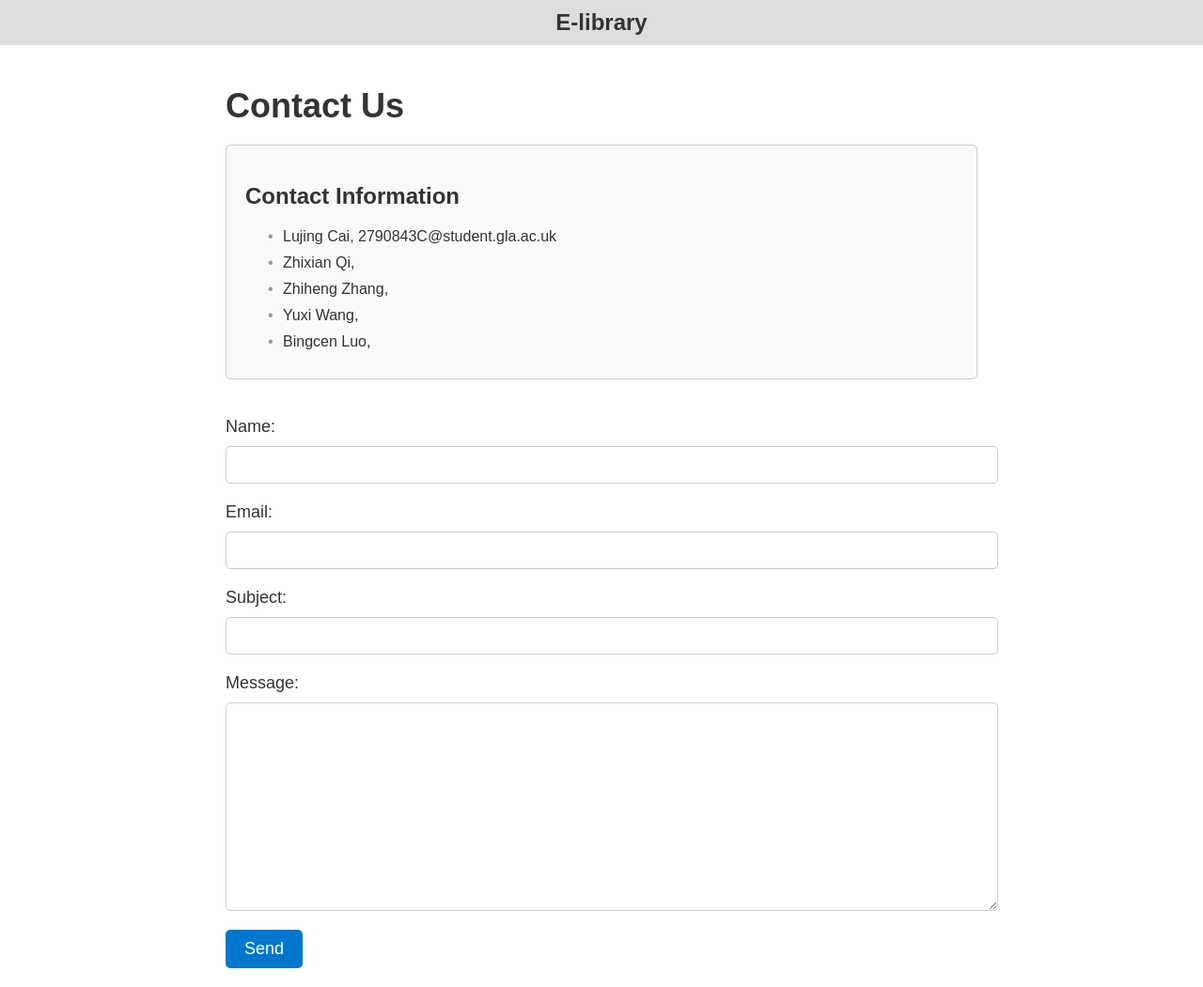
After one commit to clj769/Elibrary, a Django app: page /contactus/ in a window 1280 px wide. The commit adds this page. Shown: the whole page at 94% size. Run offline with Django 4.2, Linux system fonts and the light colour scheme.

Commit message:
create contact us, connect database

```diff
--- a/Elibrary/urls.py
+++ b/Elibrary/urls.py
@@ -21,5 +21,6 @@ from django.conf.urls.static import static
 
 urlpatterns = [
     path("admin/", admin.site.urls),
-    path('borrow_history', views.borrow_history, name='borrow_history'),
+    path('borrow_history/', views.borrow_history, name='borrow_history'),
+    path('contactus/', views.contact_us, name='contact_us'),
 ] + static(settings.STATIC_URL, document_root=settings.STATIC_ROOT)
--- a/app/views.py
+++ b/app/views.py
@@ -4,22 +4,22 @@ from django.shortcuts import render
 from app.models import User,Book,Record
 # Create your views here.
 def borrow_history(request):
-
     if request.method == 'GET':
-        #user_id = request.GET.get('user_id')
-        try:
-            user = User.objects.get(userid=1)
-        except User.DoesNotExist:
-            print("User not found.")
-        records = Record.objects.filter(user=user.username)
+        user_id = request.GET.get('user_id')
+        records = Record.objects.filter(user=user_id)
         data = {
             'records': [
                 {
-                    'username': record.user,
-                    'booktitle': record.book,
-                    'borrowdate': record.borrow_date.strftime('%Y-%m-%d %H:%M:%S'),
-                    'returndate': record.return_date.strftime('%Y-%m-%d %H:%M:%S') if record.return_date else ''
+                    'username': record.user.username,
+                    'book_id': record.book.bookid,
+                    'book_title': record.book.title,
+                    'borrow_date': record.borrow_date.strftime('%Y-%m-%d %H:%M:%S'),
+                    'return_date': record.return_date.strftime('%Y-%m-%d %H:%M:%S') if record.return_date else ''
                 } for record in records
             ]
         }
-    return render(request, 'borrow_history.html',context=data)
+        #print(data)
+        return render(request, 'borrow_history.html', context=data)
+
+def contact_us(request):
+    return render(request, 'contactus.html')
--- /dev/null
+++ b/static/css/contactus.css
@@ -0,0 +1,110 @@
+
+body {
+  font-family: Arial, sans-serif;
+  font-size: 16px;
+  color: #333;
+  margin: 0;
+  padding: 0;
+}
+
+
+header {
+  background-color: #ddd;
+  padding: 10px;
+  text-align: center;
+  font-size: 24px;
+  font-weight: bold;
+}
+
+
+main {
+  max-width: 800px;
+  margin: 0 auto;
+  padding: 20px;
+}
+
+h1 {
+  font-size: 36px;
+  margin-bottom: 20px;
+}
+
+p {
+  line-height: 1.5;
+  margin-bottom: 20px;
+}
+
+ul {
+  margin-bottom: 20px;
+}
+
+li {
+  margin-bottom: 10px;
+}
+
+
+.contact-info {
+  border: 1px solid #ccc;
+  border-radius: 5px;
+  padding: 20px;
+  background-color: #f9f9f9;
+}
+
+.contact-info h2 {
+  font-size: 24px;
+  margin-bottom: 20px;
+}
+
+.contact-info ul {
+  margin: 0;
+}
+
+.contact-info li {
+  list-style: none;
+  margin-bottom: 10px;
+}
+
+.contact-info li:before {
+  content: "\2022";
+  color: #999;
+  display: inline-block;
+  width: 1em;
+  margin-left: -1em;
+}
+
+/* Form */
+.contact-form {
+  margin-top: 40px;
+}
+
+.contact-form label {
+  display: block;
+  font-size: 18px;
+  margin-bottom: 10px;
+}
+
+.contact-form input[type="text"],
+.contact-form input[type="email"],
+.contact-form textarea {
+  display: block;
+  width: 100%;
+  font-size: 16px;
+  padding: 10px;
+  border: 1px solid #ccc;
+  border-radius: 5px;
+  margin-bottom: 20px;
+}
+
+.contact-form textarea {
+  height: 200px;
+}
+
+.contact-form button {
+  display: block;
+  font-size: 18px;
+  padding: 10px 20px;
+  background-color: #0077cc;
+  color: #fff;
+  border: none;
+  border-radius: 5px;
+  cursor: pointer;
+}
--- /dev/null
+++ b/templates/contactus.html
@@ -0,0 +1,44 @@
+{% load static %}
+<!DOCTYPE html>
+<html>
+<head>
+	<title>Contact Us</title>
+	<link rel="stylesheet" type="text/css" href="{% static 'css/contactus.css' %}">
+</head>
+
+<body>
+	<header>
+		E-library
+	</header>
+
+	<main>
+		<h1>Contact Us</h1>
+		<div class="contact-info">
+			<h2>Contact Information</h2>
+			<ul>
+				<li>Lujing Cai, 2790843C@student.gla.ac.uk</li>
+                <li>Zhixian Qi, </li>
+                <li>Zhiheng Zhang, </li>
+                <li>Yuxi Wang, </li>
+                <li>Bingcen Luo, </li>
+			</ul>
+		</div>
+		<form class="contact-form" action="{% url 'contact_us' %}" method="post">
+			{% csrf_token %}
+			<label for="name">Name:</label>
+			<input type="text" id="name" name="name" required>
+			<label for="email">Email:</label>
+			<input type="email" id="email" name="email" required>
+			<label for="subject">Subject:</label>
+			<input type="text" id="subject" name="subject" required>
+			<label for="message">Message:</label>
+			<textarea id="message" name="message" required></textarea>
+			<button type="submit">Send</button>
+		</form>
+	</main>
+
+    <!--JS-->
+    <script src="{% static 'css/contactus.js' %}"></script>
+
+</body>
+</html>
```
Also changed, not shown: app/models.py (+11 -0 lines), static/css/borrow_history.css (+15 -2 lines), static/js/borrow_history.js (+54 -27 lines), static/js/contactus.js (added, +28 -0 lines), templates/borrow_history.html (+23 -6 lines), app/migrations/0001_initial.py.
